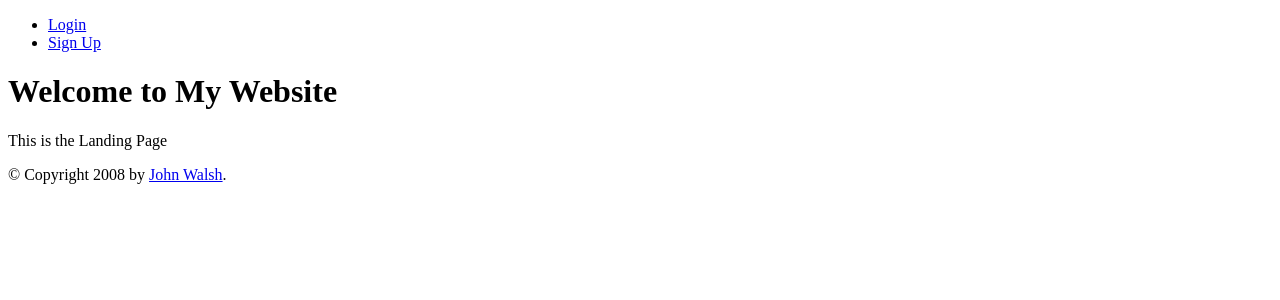
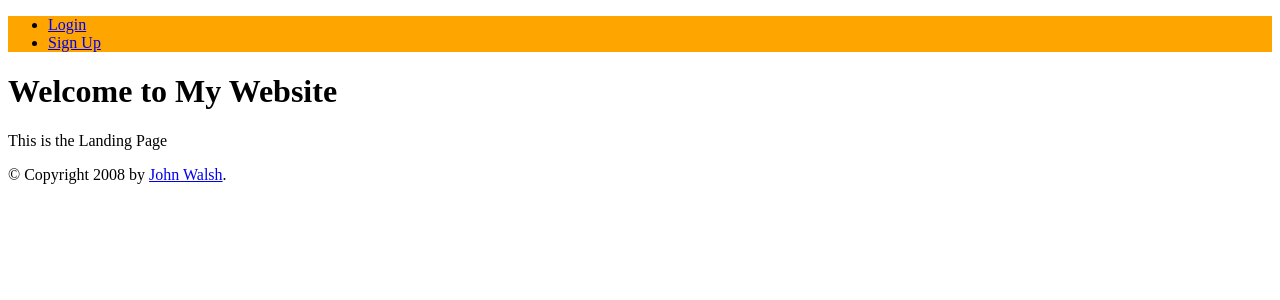
Before and after one commit to wjohn564/easy-gym-plan, a Flask app: page / in a window 1280 px wide. Shown: the top 300 px of the page. Run offline with Flask 3, Linux system fonts and the light colour scheme.

Commit message:
Fixed file structure to allow project to run

```diff
--- a/app/__init__.py
+++ b/app/__init__.py
@@ -4,6 +4,7 @@ from flask import Flask
 def create_app():
     app = Flask(__name__)
 
+    # Register blueprints
     from .main import main as main_blueprint
     app.register_blueprint(main_blueprint)
 
--- /dev/null
+++ b/app/static/css/nav.css
@@ -0,0 +1,3 @@
+nav {
+  background-color: orange;
+}
--- a/templates/base.html
+++ b/app/templates/base.html
@@ -2,9 +2,9 @@
 <html lang="en">
 <head>
     {% block head %}
-    <link rel="stylesheet" href="/static/base.css"/>
-    <link rel="stylesheet" href="/static/nav.css"/>
-    <link rel="stylesheet" href="/static/footer.css"/>
+    <link rel="stylesheet" href="/static/css/base.css"/>
+    <link rel="stylesheet" href="/static/css/nav.css"/>
+    <link rel="stylesheet" href="/static/css/footer.css"/>
     {% block extra_styles %}
     {% endblock %}
     <title>{% block title %}{% endblock %}</title>
```
Also changed, not shown: app/static/css/base.css (added), app/static/css/footer.css (added), app/static/css/home.css (added), app/static/css/index.css (added), app/static/css/login.css (added), app/static/css/signup.css (added), app/templates/footer.html (renamed from templates/footer.html), app/templates/home.html (added), app/templates/index.html (renamed from templates/index.html), app/templates/login.html (renamed from templates/login.html), app/templates/nav.html (renamed from templates/nav.html), app/templates/signup.html (renamed from templates/signup.html), run.py (line endings or trailing spaces), templates/home.html (deleted).
